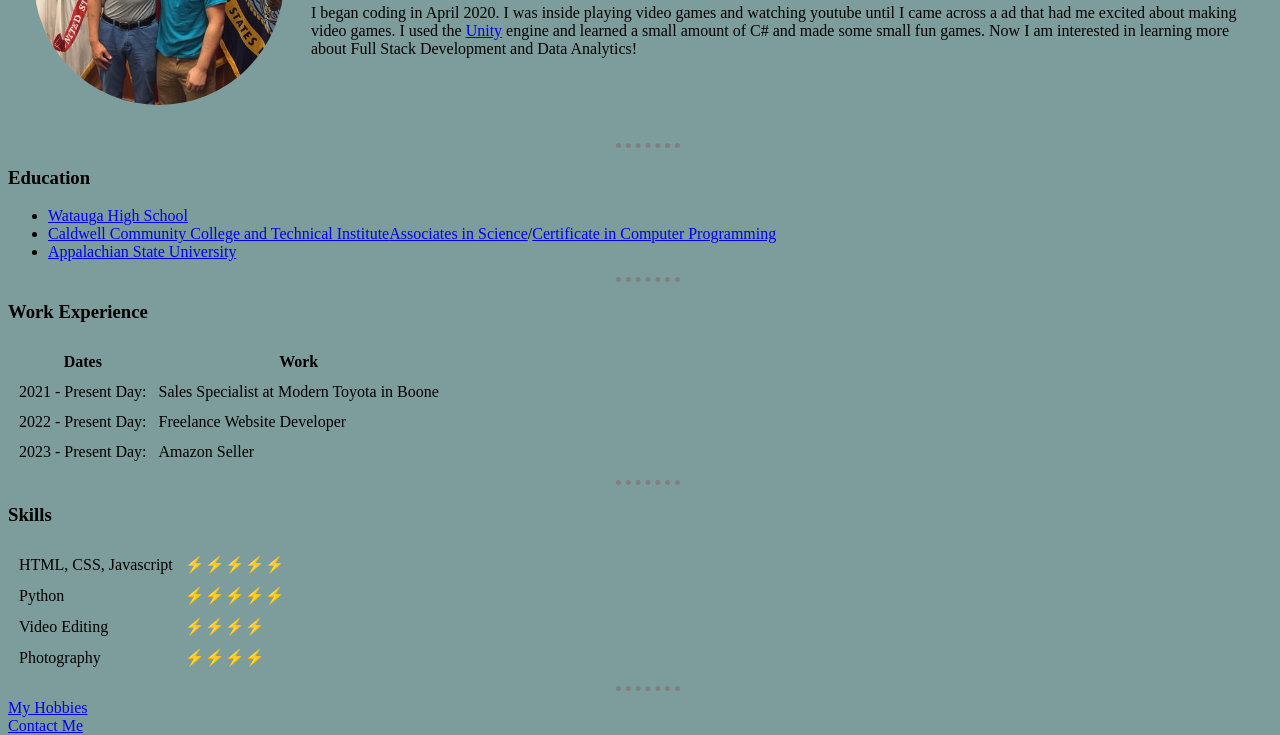
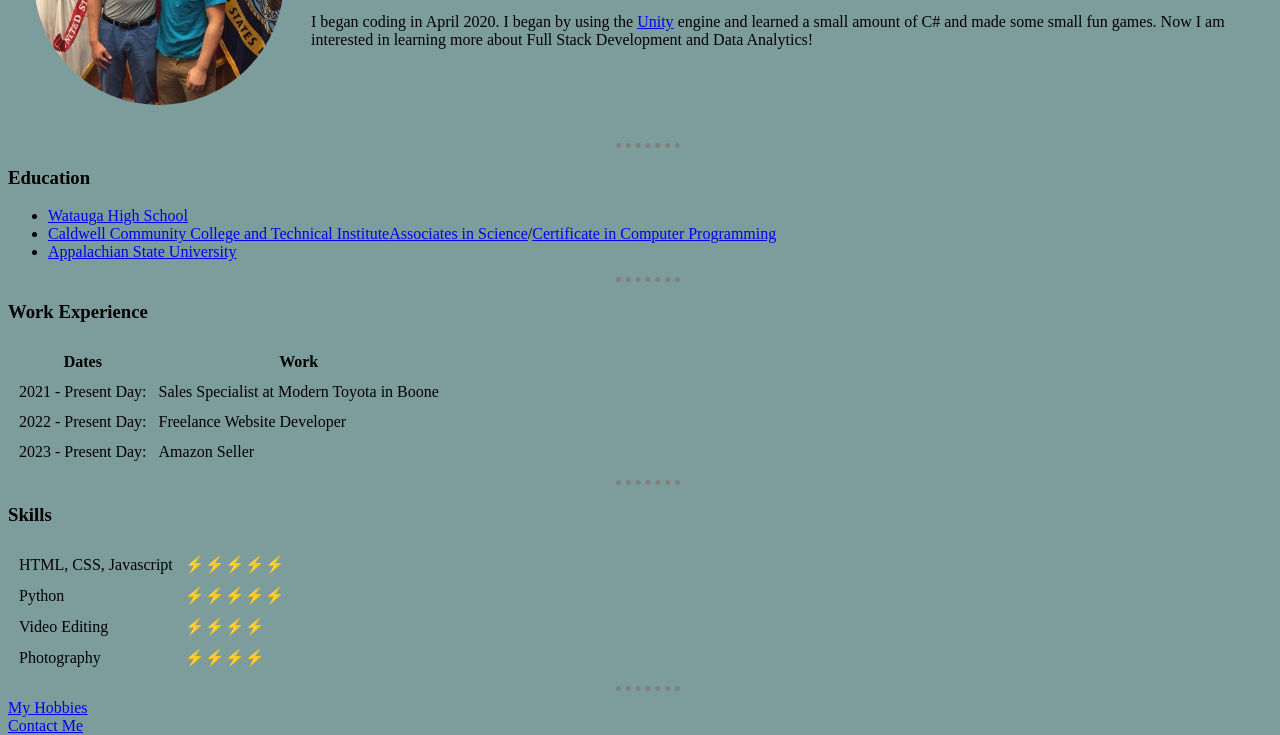
Before and after one commit to mgramb01/cv, a plain HTML site: page index.html in a window 1280 px wide. Shown: the part 179-914 px from the top of the page. Drawn offline with Linux system fonts and the light colour scheme.

Commit message:
Update index.html
updated about me

```diff
--- a/index.html
+++ b/index.html
@@ -15,9 +15,7 @@
       <td><img src="mathew.png" alt="Mathew Profile Picture"></td>
       <td><h1>Mathew Grambow</h1>
       <p><em><strong>Computer Science</strong> at <strong><a href="https://www.appstate.edu/">Appalachian State University</a></strong></em></p>
-      <p>I began coding in April 2020. I was inside playing video
-        games and watching youtube until I came across a ad that had me excited about making
-        video games. I used the <a href="https://unity3d.com/get-unity/download">Unity</a> engine and learned a small amount of C# and made some
+      <p>I began coding in April 2020. I began by using the <a href="https://unity3d.com/get-unity/download">Unity</a> engine and learned a small amount of C# and made some
         small fun games. Now I am interested in learning more about Full Stack Development and Data Analytics!</p></td>
     </tr>
   </table>
```
